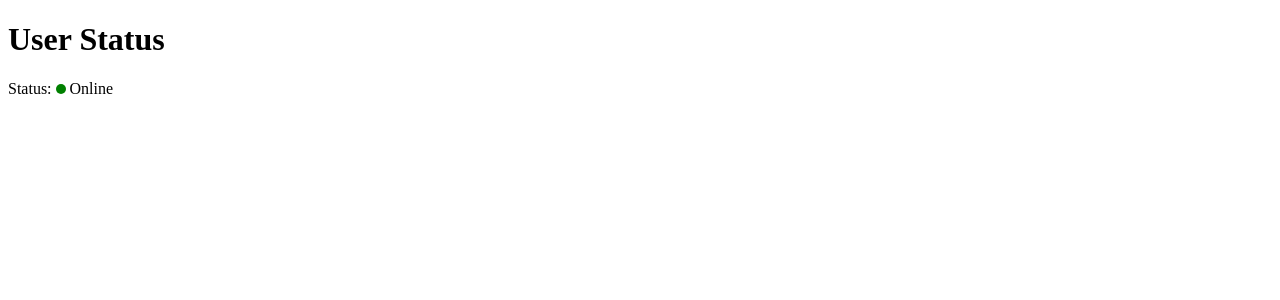
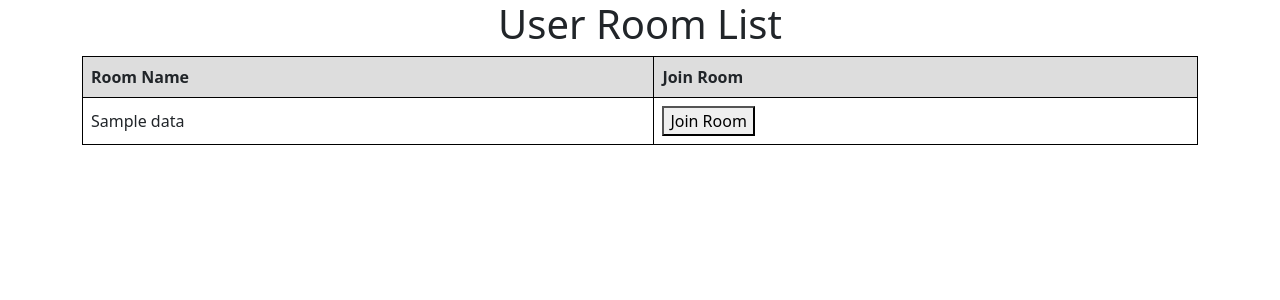
Before and after one commit to harsimransnakescript/chat_room, a Django app: template ChatApp/templates/normal_user.html in a window 1280 px wide. Shown: the top 300 px of the page. Run offline with Django 4.2, Linux system fonts and the light colour scheme; the template is opened without the code that fills it: most values are stand-ins (such as "Sample title", 1, 10 or a date in 2020).

Commit message:
minnor changes

```diff
--- a/ChatApp/consumers.py
+++ b/ChatApp/consumers.py
@@ -3,6 +3,7 @@
 
 
 class ChatConsumer(AsyncWebsocketConsumer):
+
 
     async def connect(self):
         self.room_name = self.scope["url_route"]["kwargs"]["room_name"]
@@ -20,6 +21,7 @@
     # Receive message from WebSocket
     async def receive(self, text_data):
         text_data_json = json.loads(text_data)
+        print(text_data_json)
         message = text_data_json["message"]
         username = self.scope["user"].username
 
@@ -32,6 +34,6 @@
     async def chat_message(self, event):
         message = event["message"]
         username = event['username']
-
+        print(event)
         # Send message to WebSocket
         await self.send(text_data=json.dumps({"message": message,'username': username}))
--- a/ChatApp/templates/normal_user.html
+++ b/ChatApp/templates/normal_user.html
@@ -19,37 +19,50 @@
             background-color: red;
         }
     </style>
+    <script src="https://code.jquery.com/jquery-3.6.0.min.js"></script>
+    <link href="https://cdn.jsdelivr.net/npm/bootstrap@5.0.2/dist/css/bootstrap.min.css" rel="stylesheet" integrity="sha384-EVSTQN3/azprG1Anm3QDgpJLIm9Nao0Yz1ztcQTwFspd3yD65VohhpuuCOmLASjC" crossorigin="anonymous">
 </head>
 <body>
-    <h1>User Status</h1>
-    <div>
-        <span>Status: </span>
-        <span class="dot"></span>
-        <span class="status">Offline</span>
+    <h1  style="text-align:center">User Room List</h1>
+    <style>
+        table {
+            border-collapse: collapse;
+            width: 100%;
+        }
+        th, td {
+            text-align: left;
+            padding: 8px;
+            border: 1px solid black;
+        }
+        th {
+            background-color: #dddddd;
+        }
+    </style>
+    <div class="container">
+        <table>
+            <thead>
+                <tr>
+                    <th>Room Name</th>
+                    <th>Join Room</th>
+                </tr>
+            </thead>
+            <tbody>
+                {% for d in data %}
+                    <tr>
+                        <td>{{ d.roomname }}</td>
+                        <td><button type="button" id="room-name-submit-{{ d.roomname }}">Join Room</button></td>
+                    </tr>
+                {% endfor %}
+            </tbody>
+        </table>
     </div>
     <script>
-        if (navigator.onLine) {
-            const dotElement = document.querySelector('.dot');
-            dotElement.classList.remove('offline');
-            dotElement.classList.add('online');
-            const statusElement = document.querySelector('.status');
-            statusElement.textContent = 'Online';
-        }
-
-        window.addEventListener('online', () => {
-            const dotElement = document.querySelector('.dot');
-            dotElement.classList.remove('offline');
-            dotElement.classList.add('online');
-            const statusElement = document.querySelector('.status');
-            statusElement.textContent = 'Online';
-        });
-
-        window.addEventListener('offline', () => {
-            const dotElement = document.querySelector('.dot');
-            dotElement.classList.remove('online');
-            dotElement.classList.add('offline');
-            const statusElement = document.querySelector('.status');
-            statusElement.textContent = 'Offline';
+        var buttons = document.querySelectorAll('[id^="room-name-submit-"]');
+        buttons.forEach(function(button) {
+            button.addEventListener('click', function(e) {
+                var roomName = button.id.split('-').pop();
+                window.location.pathname = '/chat/' + roomName + '/';
+            });
         });
     </script>
 </body>
--- a/ChatApp/urls.py
+++ b/ChatApp/urls.py
@@ -12,6 +12,4 @@
     path('chat/api/rooms/',chat_room_view,name='chat/api/rooms/'),
     path('chat/api/users/',user_list_View,name = 'chat/api/users/'),
     path('chat/api/add-room-name/',add_roomName,name='chat/api/add-room-name/'),
-    #path('login/', login, name='login'),
-
 ]
--- a/Project_Chat/settings.py
+++ b/Project_Chat/settings.py
@@ -34,6 +34,7 @@
 
 INSTALLED_APPS = [
     'daphne',
+    "channels",
     'django.contrib.admin',
     'django.contrib.auth',
     'django.contrib.contenttypes',
@@ -74,6 +75,7 @@
 WSGI_APPLICATION = 'Project_Chat.wsgi.application'
 
 ASGI_APPLICATION = "Project_Chat.asgi.application"
+
 CHANNEL_LAYERS = {
     "default": {
         "BACKEND": "channels_redis.core.RedisChannelLayer",
```
Also changed, not shown: ChatApp/templates/index.html (+1 -28 lines), ChatApp/templates/room.html (+59 -54 lines), ChatApp/views.py (+21 -5 lines), db.sqlite3, 1 other file.
